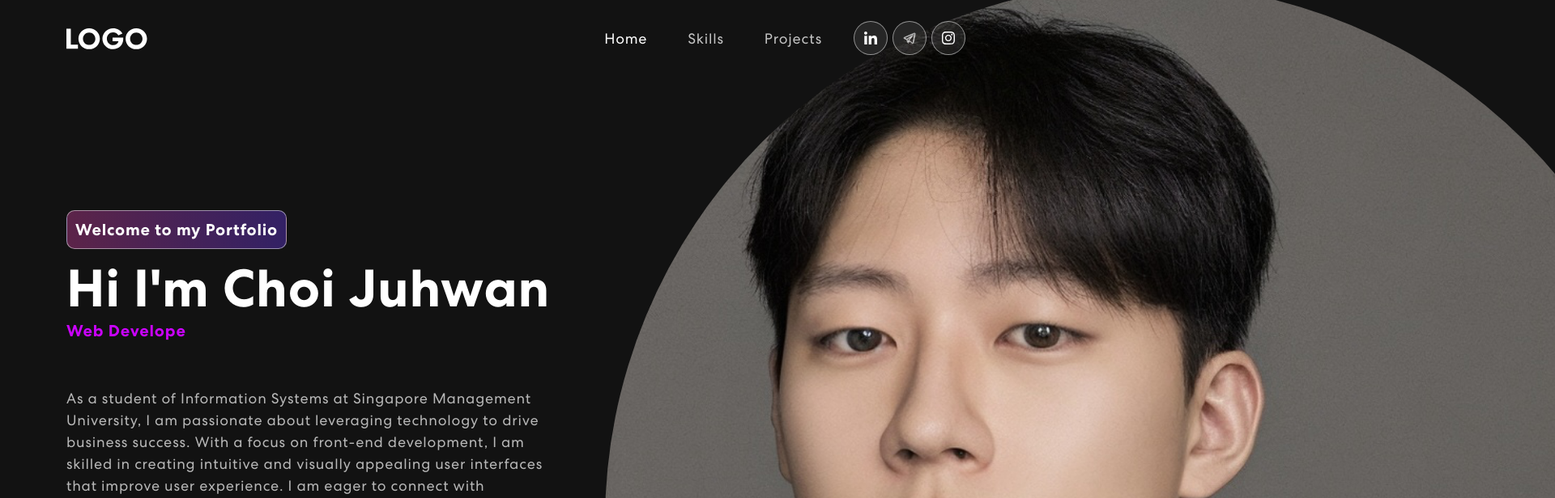
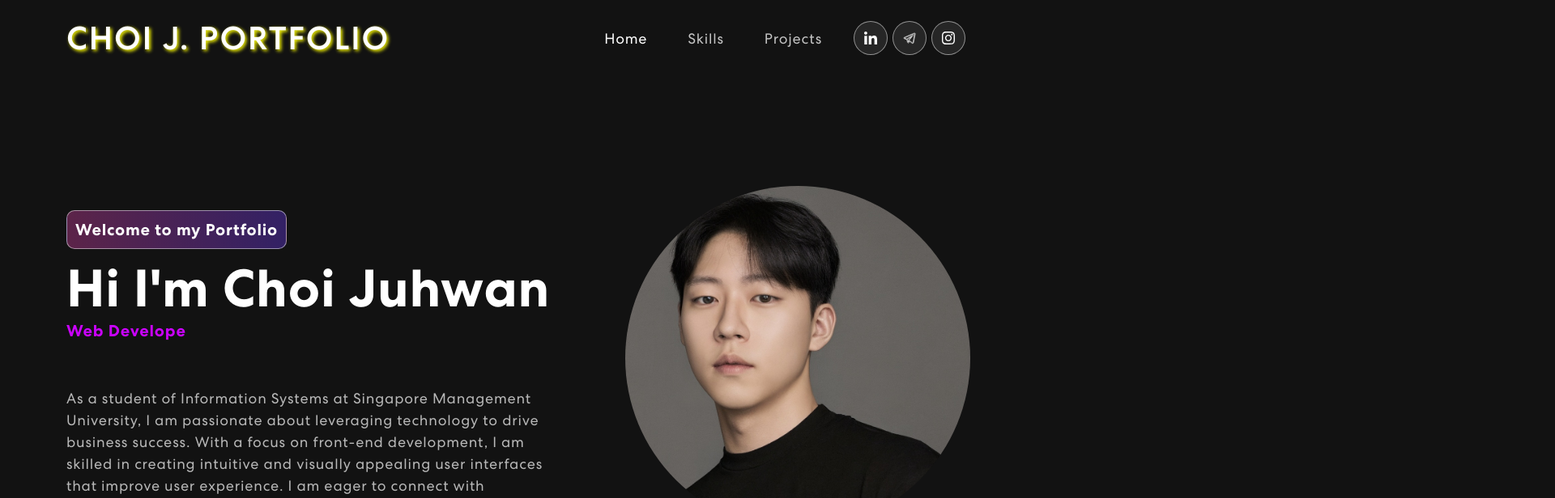
Before and after one commit to choijuhwan8/Portfolio, a React (Create React App) app in the folder react-app/: page / in a window 1280 px wide. Shown: the top 616 px of the page at 81% size, 1920 px wide, since content can reach past the window. Built offline with nearby package versions, Linux system fonts and the light colour scheme.

Commit message:
banner, logo fix changes

```diff
--- a/react-app/src/App.css
+++ b/react-app/src/App.css
@@ -97,8 +97,28 @@ nav.navbar.scrolled {
   padding: 0px 0;
   background-color: #121212;
 }
+
 nav.navbar a.navbar-brand {
     width: 9%;
+	color: #fff !important;
+	/* font-size: 3rem; */
+	font-size: 10px;
+        /* font-weight: bold; */
+        /* color: #333; */
+        text-transform: uppercase;
+        letter-spacing: 2px;
+        text-shadow: 2px 2px 4px #FFFF00;
+
+}
+.brand {
+	color: #fff !important;
+	margin-bottom: 0 !important;
+
+}
+@media (min-width: 768px) and (max-width: 994px) {
+    .brand {
+        font-size: 20px !important; /* Adjust font size for smaller screens */
+    }
 }
 nav.navbar .navbar-nav .nav-link.navbar-link {
   font-weight: 400;
@@ -344,8 +364,9 @@ nav.navbar .navbar-toggler[aria-expanded="true"] .navbar-toggler-icon {
 }
 .profileImage {
     position: absolute; /* Position the image absolutely */
-    top: 0; /* Align the image to the top of the parent (.banner) */
-    height: 100%; /* Take full height of the parent (.banner) */
+	align-self: end;
+    top: 250px; /* Align the image to the top of the parent (.banner) */
+    height: 30%; /* Take full height of the parent (.banner) */
     width: auto; /* Maintain aspect ratio */
     border-radius: 50%; /* Rounded border */
 	z-index: -1;
@@ -353,10 +374,14 @@ nav.navbar .navbar-toggler[aria-expanded="true"] .navbar-toggler-icon {
 
 @media (max-width: 1000px) {
     .profileImage {
-        position: relative; /* Revert position to relative */
+          position: relative; /* Revert position to relative */
+        display: block; /* Ensure it's block-level */
+        margin-left: auto; /* Center horizontally */
+        margin-right: auto; /* Center horizontally */
         height: 60%; /* Adjust height for smaller screens */
-        width: 60%;
-		margin-bottom: 40px;
+        width: 60%; /* Adjust width proportionally */
+		top: 0;
+        margin-bottom: 40px; /* Space below image */
     }
 }
 
@@ -364,6 +389,7 @@ nav.navbar .navbar-toggler[aria-expanded="true"] .navbar-toggler-icon {
 .skill {
   padding: 0 0 50px 0;
   position: relative;
+  margin-top: 90px;
 }
 .skill-bx {
   background: #151515;
--- a/react-app/src/components/Banner.js
+++ b/react-app/src/components/Banner.js
@@ -55,7 +55,7 @@ export const Banner = () => {
 						<p>As a student of Information Systems at Singapore Management University, I am passionate about leveraging technology to drive business success. With a focus on front-end development, I am skilled in creating intuitive and visually appealing user interfaces that improve user experience. I am eager to connect with professionals in the industry and learn more about how technology can be leveraged to drive business growth.</p>
                         <button onClick={() => window.open('https://www.linkedin.com/in/juhwan-choi-861970219/')}>Let's connect <ArrowRightCircle size={25} /></button>
                     </Col>
-                    <Col xs={12} xl={5} className="d-none d-xl-block">
+                    <Col xs={12} xl={5} className="d-none d-xl-flex justify-content-end align-items-center">
                         <img className='profileImage' src={profileImage} alt='Profile Img' />
                     </Col>
 
--- a/react-app/src/components/NavBar.js
+++ b/react-app/src/components/NavBar.js
@@ -1,6 +1,6 @@
 import { useState, useEffect } from "react";
 import { Navbar, Container, Nav } from "react-bootstrap";
-import logo from '../assets/img/logo.svg';
+// import logo from '../assets/img/logo.svg';
 import navIcon1 from '../assets/img/nav-icon1.svg';
 import navIcon2 from '../assets/img/nav-icon2.svg';
 import navIcon3 from '../assets/img/nav-icon3.svg';
@@ -37,7 +37,9 @@ export const NavBar = () => {
 			<Navbar expand="md" className={scrolled ? "scrolled" : ""}>
 			  <Container>
 				<Navbar.Brand href="#home">
-					<img src={logo} alt="Logo" />
+					{/* <img src={logo} alt="Logo" /> */}
+					<h1 className='brand'>Choi J. Portfolio</h1>
+
 				</Navbar.Brand >
 				<Navbar.Toggle aria-controls="basic-navbar-nav">
 					<span className="navbar-toggler-icon"></span>
```
